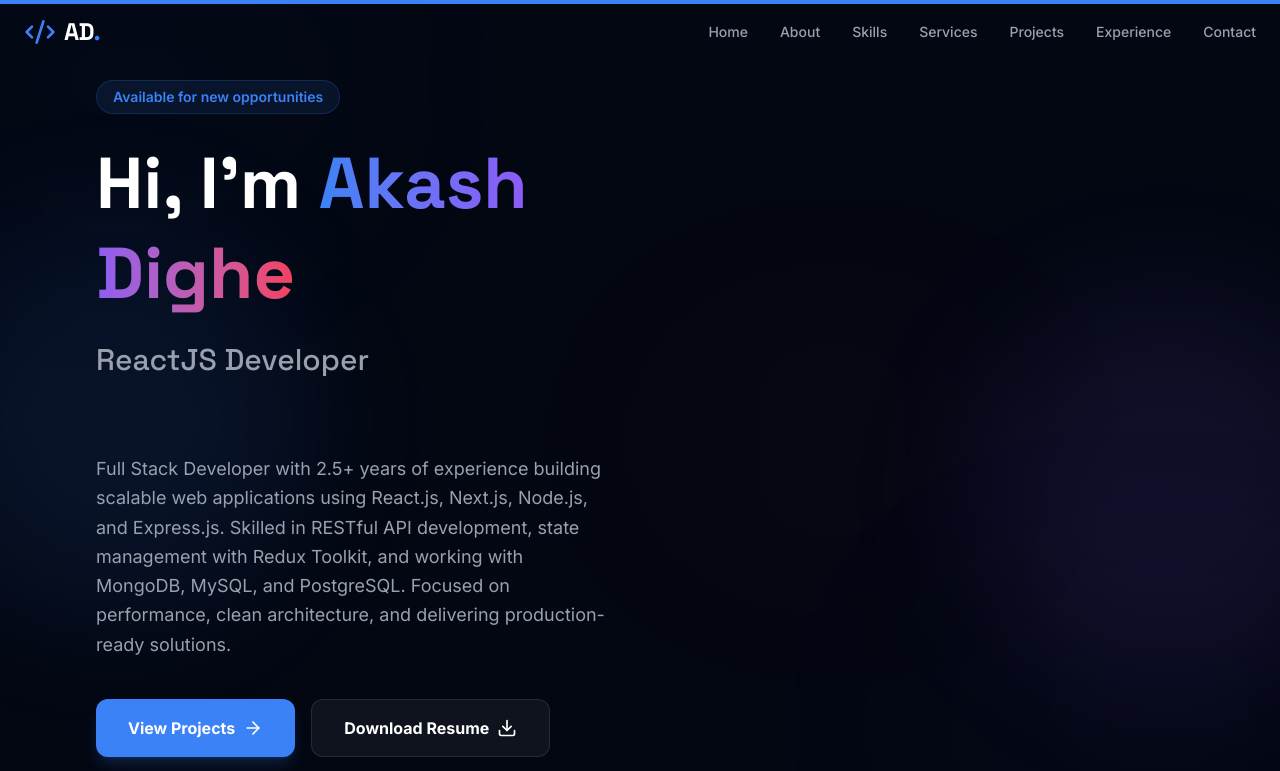
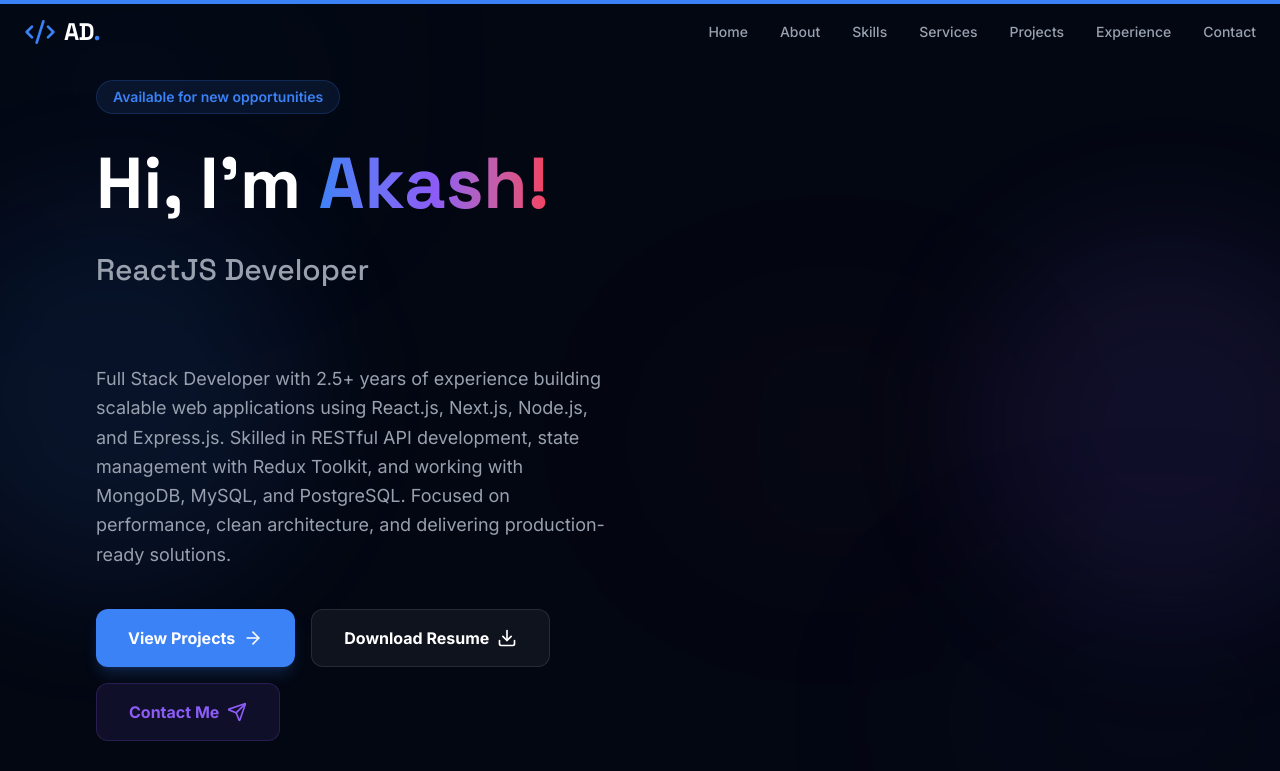
Before and after one commit to AKASHDIGHE2205/my-portfolio, a React (Vite) app: page / in a window 1280 px wide. Shown: the top 771 px of the page. Built offline with nearby package versions, Linux system fonts and the light colour scheme.

Commit message:
Update greeting in Hero component

```diff
--- a/src/components/Hero.tsx
+++ b/src/components/Hero.tsx
@@ -25,7 +25,7 @@ export function Hero() {
           </motion.span>
 
           <h1 className="text-5xl md:text-7xl mb-6 leading-tight">
-             Hi, I'm <span className="gradient-text">Akash Dighe</span>
+             Hi, I'm <span className="gradient-text">Akash!</span>
           </h1>
 
           <div className="text-2xl md:text-3xl font-display font-medium text-gray-400 mb-8 h-20">
```
